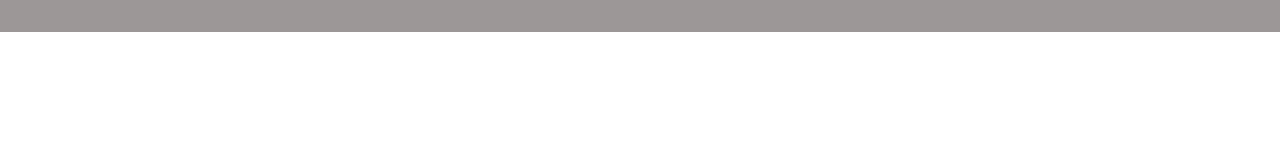
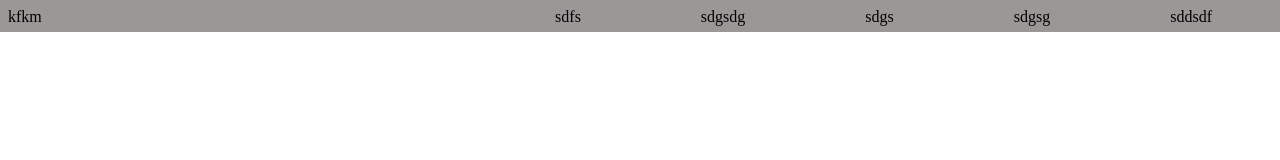
Before and after one commit to sourena-kazemi/Kharazmi_project, a plain HTML site: page index.html in a window 1280 px wide. Drawn offline with Linux system fonts and the light colour scheme.

Commit message:
update index.html

```diff
--- a/index.html
+++ b/index.html
@@ -29,13 +29,16 @@
 </head>
 <body>
 <nav class="navbar">
-	<div class="user_info_box"></div>
+	<div class="user_info_box">kfkm</div>
 	<div class="buttons_box">
-		<div class="navbar_developers_info_btn"></div>
-		<div class="navbar_options_btn"></div>
-		<div class="navbar_about_btn"></div>
-		<div class="navbar_homepage_btn"></div>
-		<div class="navbar_icon"></div>
+		<div class="navbar_developers_info_btn">sdfs</div>
+		<div class="navbar_options_btn">
+			sdgsdg
+			<div class="drop_down"></div>
+		</div>
+		<div class="navbar_about_btn">sdgs</div>
+		<div class="navbar_homepage_btn">sdgsg</div>
+		<div class="navbar_icon">sddsdf</div>
 	</div>
 </nav>
 <header class="header">
```
